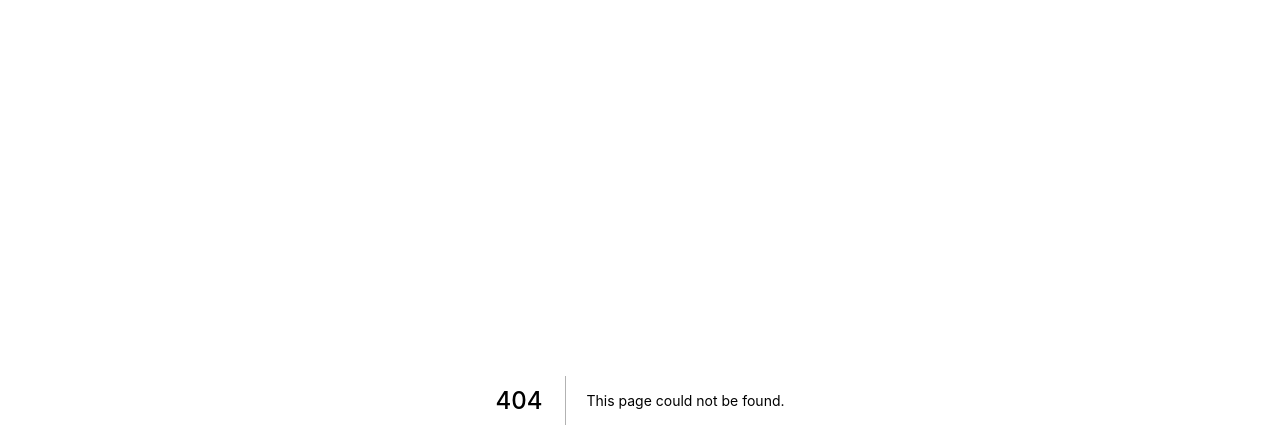
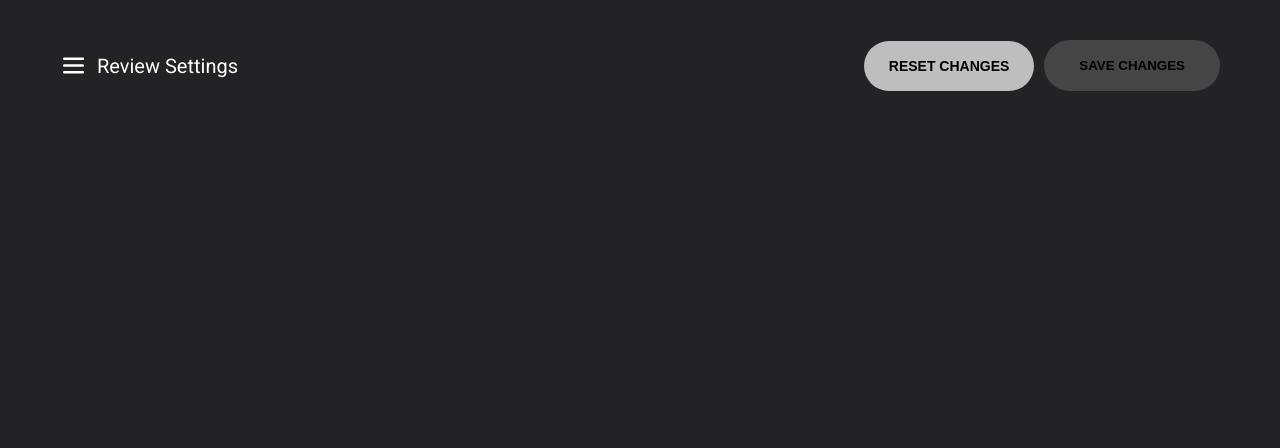
Before and after one commit to iagoPinheiro1401/pactto_challenge, a Next.js app: page /reviewSettings in a window 1280 px wide. Before the commit this address had no page. Shown: the top 448 px of the page. Built offline with nearby package versions, Linux system fonts and the light colour scheme.

Commit message:
created reviewSettings page header

```diff
--- a/src/components/menu/Menu.jsx
+++ b/src/components/menu/Menu.jsx
@@ -140,7 +140,7 @@ export default function Menu() {
                 <MenuOptions src="/pacttoPagesIcon" path="/profile">Pactto website</MenuOptions>
                 <MenuOptions src="/referenceIcon" path="/library">Reference video library</MenuOptions>
                 <MenuOptions src="/subscriptionIcon" path="subscription">Subscription</MenuOptions>
-                <MenuOptions src="/settingsIcon">Review settings</MenuOptions>
+                <MenuOptions src="/settingsIcon" path="/reviewSettings">Review settings</MenuOptions>
             </StyledNav>
             <ButtonContainer>
                 <LogoutButton />
--- /dev/null
+++ b/src/pages/reviewSettings.jsx
@@ -0,0 +1,68 @@
+import styled from "styled-components"
+import { List } from "@phosphor-icons/react"
+
+import TextBig from "@/components/tipography/textBig/TextBig"
+import ResetButton from "@/components/buttons/changesButtons/ResetButton"
+import GreenButton from "@/components/buttons/GreenButton"
+
+import { useMenu } from "@/hooks/useMenu"
+
+const ButtonsAndMenuContainer = styled.header`
+    display: flex;
+    align-items: center;
+    justify-content: ${props => (props.show ? 'end' : 'space-between')};
+    gap: 10px;
+    width: 100%;
+    padding: 0px 30px;
+    background-color: ${props => props.theme.colors.primary};
+`
+
+const TextAndMEnuContainer = styled.div`
+    display: flex;
+    align-items: center;
+    gap: 10px;
+`
+
+const ButtonsContainer = styled.div`
+    display: flex;
+    align-items: center;
+    gap: 10px;
+`
+
+const StyledList = styled(List)`
+  cursor: pointer;
+  display: ${props => (props.show ? 'block' : 'none')};
+`
+
+const StyledButton = styled.button`
+    display: flex;
+    align-items: center;
+    justify-content: center;
+    gap: 10px;
+    cursor: default;
+    padding: 18px 35px;
+    background-color: #464545;
+    border: none;
+    border-radius: 50px;
+    font-weight: 600;
+    color: black;
+`
+
+export default function ReviewSettings() {
+    const { isMenuOpen, toggleMenu } = useMenu()
+
+    return(
+        <>
+            <ButtonsAndMenuContainer>
+                <TextAndMEnuContainer>
+                    <StyledList show={!isMenuOpen} onClick={toggleMenu} size={27} color="#ffff" weight="bold"/>
+                    <TextBig>Review Settings</TextBig>
+                </TextAndMEnuContainer>
+                <ButtonsContainer>
+                    <ResetButton >RESET CHANGES</ResetButton>
+                    <StyledButton>SAVE CHANGES</StyledButton>
+                </ButtonsContainer>
+            </ButtonsAndMenuContainer>
+        </>
+    )
+}
```
